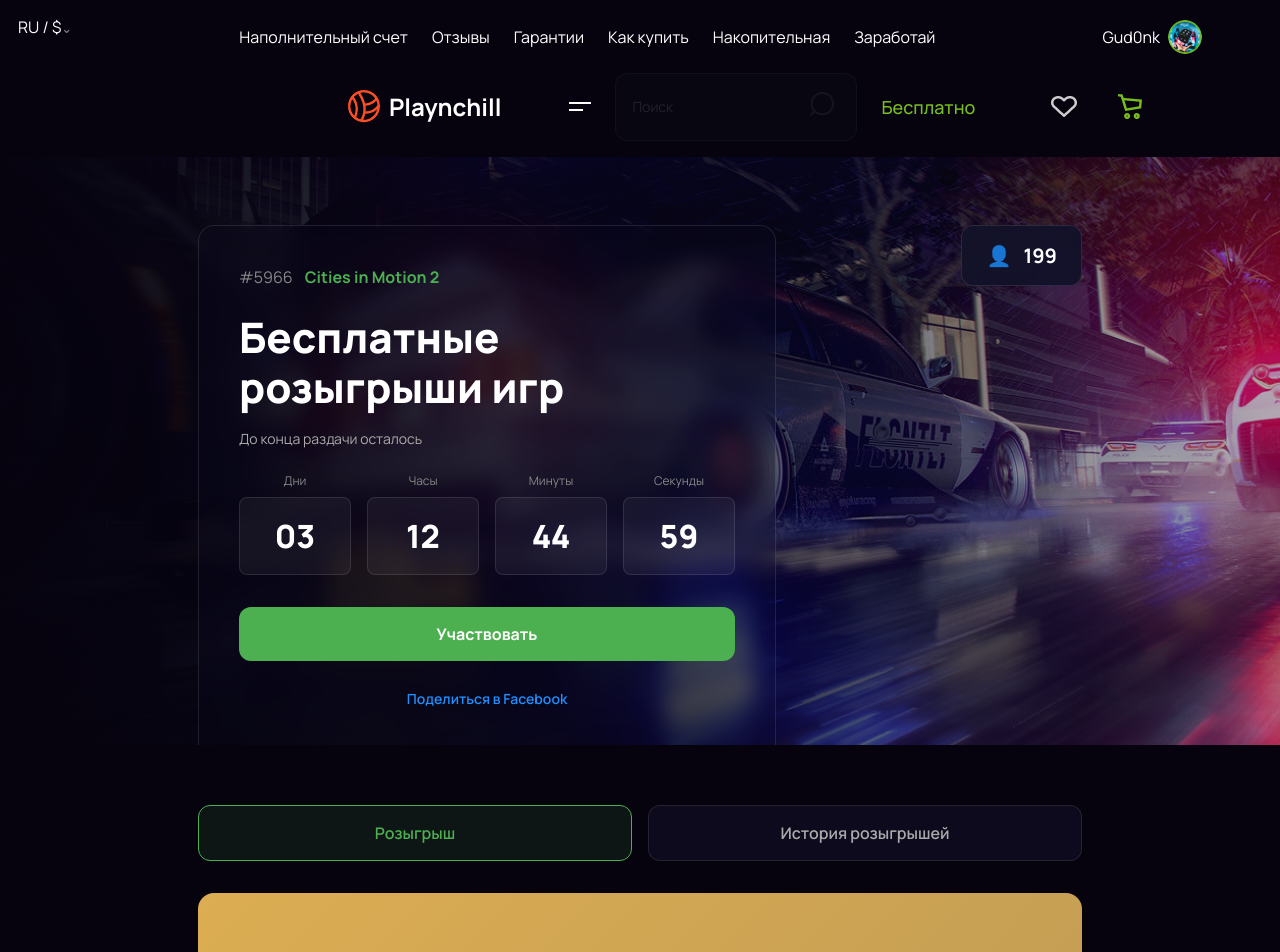
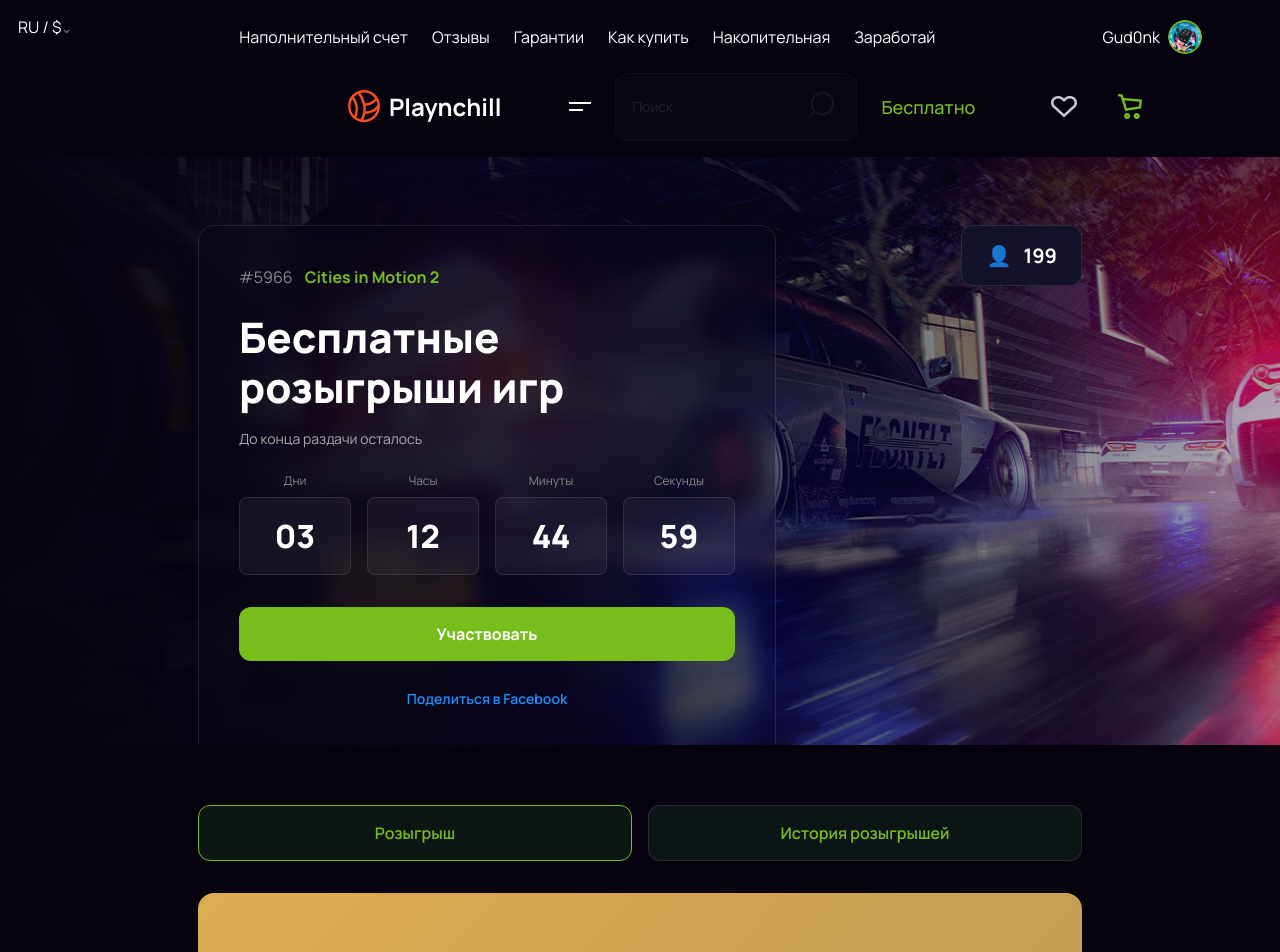
Before and after one commit to Gud0nk/shop-games, a Vue app: page /freegame in a window 1280 px wide. Shown: the top 952 px of the page. Built offline with nearby package versions, Linux system fonts and the light colour scheme.

Commit message:
подправил раздачи игр

```diff
--- a/src/components/Header.vue
+++ b/src/components/Header.vue
@@ -193,6 +193,7 @@ const goToFreegame = () => {router.push('/freegame')}
   font-size: 18px;
   font-weight: 500;
   font-family: "Manrope", sans-serif;
+  cursor: pointer;
 }
 .lang-currency-label { color: white;font-size: 16px;font-family: 'Manrope', sans-serif; }
 .lang-currency-label:hover { text-shadow: white 1px 0 5px; transition: 0.2s; cursor: pointer; }
--- a/src/pages/freegame.vue
+++ b/src/pages/freegame.vue
@@ -1,13 +1,5 @@
 <script setup>
 import { ref, onMounted, onUnmounted } from 'vue'
-
-// Таймер обратного отсчета
-const timer = ref({
-  days: 3,
-  hours: 12,
-  minutes: 45,
-  seconds: 4
-})
 
 const activeTab = ref('giveaway')
 const comments = ref([
@@ -26,10 +18,15 @@ const comments = ref([
     author: 'Юлия В.',
     text: 'Первый мой увлажнитель. Хотела ещё приобрести когда родился ребёнок. Наткнулась на акцию и сразу же заказала прочитав про негохорошие отзывы. Стильно выглядит. Лужи под ним не остаётся. За 1,5 часа увлажнил с 33% до 40. Большой объём. Все хорошо было упаковано.'
   }
-])
+])  // это короче комменты, ну по названию и так понятно
 
-let timerInterval = null
-
+let timerInterval = null    // это короче все таймер
+const timer = ref({
+  days: 3,
+  hours: 12,
+  minutes: 45,
+  seconds: 4
+})
 const startTimer = () => {
   timerInterval = setInterval(() => {
     timer.value.seconds--
@@ -228,7 +225,7 @@ onUnmounted(() => {if (timerInterval) clearInterval(timerInterval)})
 }
 
 .game-name {
-  color: #4caf50;
+  color: #77BE1D;
   font-weight: 700;
 }
 
@@ -277,7 +274,7 @@ onUnmounted(() => {if (timerInterval) clearInterval(timerInterval)})
 
 .btn-participate {
   width: 100%;
-  background: #4caf50;
+  background: #77BE1D 50%;
   color: #fff;
   border: none;
   padding: 16px;
@@ -291,7 +288,6 @@ onUnmounted(() => {if (timerInterval) clearInterval(timerInterval)})
 }
 
 .btn-participate:hover {
-  background: #43a047;
   transform: translateY(-2px);
 }
 
@@ -352,9 +348,9 @@ onUnmounted(() => {if (timerInterval) clearInterval(timerInterval)})
 
 .tab {
   flex: 1;
-  background: rgba(18, 18, 42, 0.5);
+  background: rgba(76, 175, 80, 0.1);
   border: 1px solid rgba(255, 255, 255, 0.1);
-  color: #aaa;
+  color: #77BE1D;
   padding: 16px;
   border-radius: 12px;
   font-size: 16px;
@@ -371,8 +367,8 @@ onUnmounted(() => {if (timerInterval) clearInterval(timerInterval)})
 
 .tab.active {
   background: rgba(76, 175, 80, 0.1);
-  border-color: #4caf50;
-  color: #4caf50;
+  border-color: #77BE1D;
+  color: #77BE1D;
 }
 
 .info-block {
```
